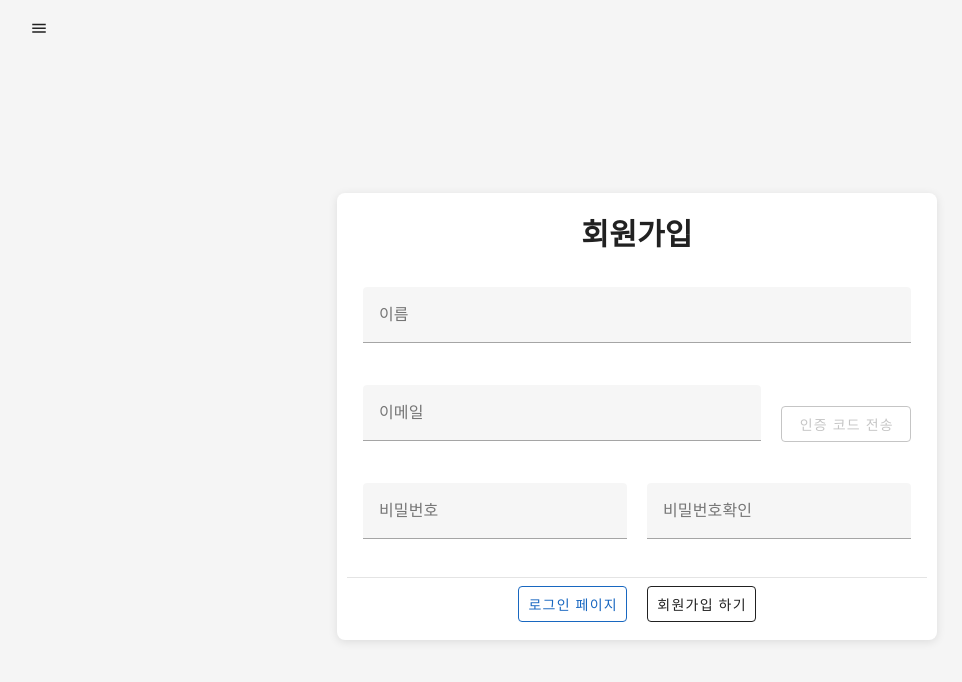
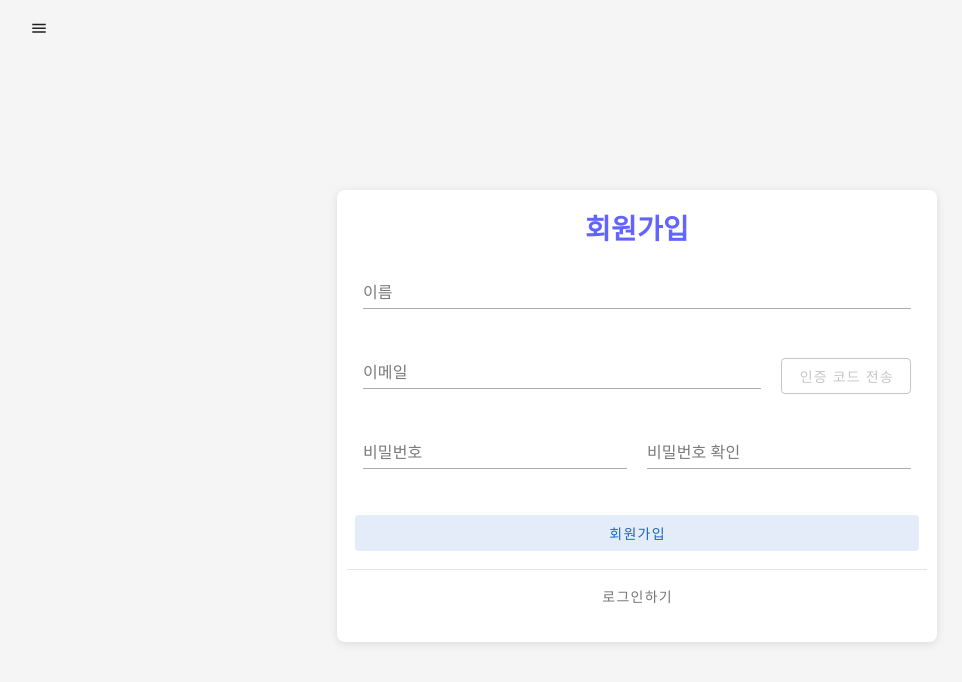
Before and after one commit to sprae114/trading, a Vue app in the folder frontend/: page /login/register in a window 1280 px wide. Shown: the top 682 px of the page, without its empty margins (3-965 px from the left). Built offline with nearby package versions, Linux system fonts and the light colour scheme.

Commit message:
feat : 회원가입 구현
- 기본적인 회원가입 구현 및 검증
- otp를 이용해 인증 코드 받기

```diff
--- a/frontend/src/pages/login/register.vue
+++ b/frontend/src/pages/login/register.vue
@@ -1,34 +1,37 @@
 <template>
     <div>
-        <OTPModalComponent :email="email" :url="url" />
+      <!-- OTP 모달 -->
+      <OTPModalComponent :email="request.email" :url="url" />
+
       <v-container fluid>
+        <!-- 회원가입 컨테이너 -->
         <div class="register-container">
           <v-card>
-                    <v-card-title class="headline text-center">
-                        <h2> 회원가입 </h2>
+            <v-card-title class="text-center">
+              <h1>회원가입</h1>
             </v-card-title>
+            <!-- 입력 폼 -->
             <v-card-text>
-                        <v-form ref="form" v-model="valid">
-                            <div class="rowclass">
-                                <v-text-field v-model="name" :rules="[rules.required, rules.name]" label="이름" outlined dense></v-text-field>
+              <v-form ref="form" v-model="isFormValid">
+                <v-text-field v-model="request.name" :rules="[rules.required, rules.name]" label="이름" variant="underlined"></v-text-field>
+                <div class="input-row">
+                  <v-text-field v-model="request.email" :rules="[rules.required, rules.verificationEmail]" label="이메일" variant="underlined" :readonly="isOTPValid"></v-text-field>
+                  <v-btn @click="sendVerificationCode" color="dark" variant="outlined" :disabled="!isValidEmail || isOTPValid">인증 코드 전송</v-btn>
                 </div>
-
-                            <div class="rowclass">
-                                <v-text-field v-model="email" :rules="[rules.required, rules.verificationEmail]" label="이메일" outlined dense :readonly="isOTPVaild"></v-text-field>
-                                <v-btn @click="sendVerificationCode" color="dark" variant="outlined" :readonly="isOTPVaild" :disabled="!isVaildEmail">인증 코드 전송</v-btn>
-                            </div>
-
-                            <div class="rowclass">
-                                <v-text-field v-model="password" :rules="[rules.required, rules.password]" label="비밀번호" type="password" outlined dense></v-text-field>
-
-                                <v-text-field v-model="passwordCheck" :rules="[rules.required, rules.passwordCheck]" label="비밀번호확인" type="password" outlined dense></v-text-field>
+                <div class="input-row">
+                  <v-text-field v-model="request.password" :rules="[rules.required, rules.password]" label="비밀번호" type="password" variant="underlined"></v-text-field>
+                  <v-text-field v-model="request.passwordCheck" :rules="[rules.required, rules.passwordCheck]" label="비밀번호 확인" type="password" variant="underlined"></v-text-field>
                 </div>
               </v-form>
             </v-card-text>
+            <!-- 제출 버튼 -->
+            <v-card-actions>
+              <v-btn color="primary" variant="tonal" @click="submit">회원가입</v-btn>
+            </v-card-actions>
             <v-divider></v-divider>
+            <!-- 링크 버튼 -->
             <v-card-actions>
-                        <v-btn color="primary" variant="outlined" @click="goToLogin">로그인 페이지</v-btn>
-                        <v-btn variant="outlined" @click="submit">회원가입 하기</v-btn>
+              <v-btn variant="plain" @click="goToLogin">로그인하기</v-btn>
             </v-card-actions>
           </v-card>
         </div>
@@ -44,49 +47,43 @@ import axios from 'axios';
   export default {
     data() {
       return {
-            name: '',
-            email: '',
-            verificationCode: '',
-            password: '',
-            passwordCheck: '',
-            isVaildEmail: false,
-            valid: false,
-            url: '/api/login/register/auth',
+        request: {
+          email: '', // 이메일 입력값
+          name: '', // 사용자 이름
+          password: '', // 비밀번호
+          passwordCheck: '' // 비밀번호 확인
+        },
+        isValidEmail: false, // 이메일 유효성 상태
+        isFormValid: false, // 폼 유효성 상태
+        url: '/api/login/register/auth', // 인증 코드 요청 URL
         rules: {
           required: value => !!value || '필수 입력 항목입니다.',
-                name: value => /^[a-zA-Z가-힣]{2,10}$/.test(value) || '이름은 2자 이상 10자 이하의 한글 또는 영어로 입력해야 합니다.',
-                email: value => /.+@.+\..+/.test(value) || '유효한 이메일 형식이 아닙니다.',
+          name: value => /^[a-zA-Z가-힣]{2,10}$/.test(value) || '2~10자, 한글 또는 영어',
           verificationEmail: value => {
-                    if (/.+@.+\..+/.test(value)) {
-                        this.isVaildEmail = true;
-                        return true;
+            const isValid = /.+@.+\..+/.test(value);
+            this.isValidEmail = isValid;
+            return isValid || '유효한 이메일 형식이 아닙니다.';
+          },
+          password: value => /^(?=.*[a-zA-Z])(?=.*\d).{5,}$/.test(value) || '최소 5자, 영문자와 숫자 포함', // 비밀번호 규칙
+          passwordCheck: value => value === this.request.password || '비밀번호가 일치하지 않습니다.' // 비밀번호 일치 확인
         }
-                    else {
-                        this.isVaildEmail = false;
-                        return '유효한 이메일 형식이 아닙니다.';
-                    }
-                },
-                password: value => /^(?=.*[a-zA-Z])(?=.*\d).{5,}$/.test(value) || '비밀번호는 최소 5자 이상, 영문자와 숫자를 포함해야 합니다.',
-                passwordCheck: value => value === this.password || '비밀번호가 일치하지 않습니다.',
-            },
-            registerErrorMessages: '이메일 인증을 먼저 해주세요.',
       };
     },
-
     components: {
-        OTPModalComponent
+      OTPModalComponent // OTP 모달 컴포넌트
     },
 
     methods: {
-        sendVerificationCode() {
-            if (this.isVaildEmail) {
-                axios.get(`${this.backendUrl}/api/login/register/auth?email=${this.email}`)
+      sendVerificationCode() { // 인증 코드 전송
+        if (this.isValidEmail) {
+          axios.get(`${this.backendUrl}${this.url}?email=${this.request.email}`)
             .then(() => {
               this.SET_MODAL_OPEN(true);
               this.SHOW_NOMAL_ALERT_MESSAGE(['success', '인증 코드가 전송되었습니다. 이메일을 확인해주세요.']);
             })
-                    .catch((error) => {
-                        if (error.response.status === 400) {
+            .catch(error => {
+              const status = error.response?.status;
+              if (status === 400) {
                 this.SHOW_NOMAL_ALERT_MESSAGE(['error', '이미 가입된 이메일입니다.']);
               } else {
                 this.SHOW_NOMAL_ALERT_MESSAGE(['error', '인증 코드 전송에 실패했습니다.']);
@@ -96,70 +93,92 @@ export default {
           this.SHOW_NOMAL_ALERT_MESSAGE(['error', '유효한 이메일을 입력해주세요.']);
         }
       },
-        submit() {
-            if (!this.isOTPVaild) {
+
+      submit() { // 회원가입 제출
+        if (!this.isOTPValid) {
           this.SHOW_NOMAL_ALERT_MESSAGE(['error', '이메일 인증을 먼저 해주세요.']);
-            } else if (!this.valid) {
+        } else if (!this.isFormValid) {
           this.SHOW_NOMAL_ALERT_MESSAGE(['error', '필수 입력 항목을 모두 입력해주세요.']);
         } else {
           axios.post(`${this.backendUrl}/api/login/register`, {
-                    name: this.name,
-                    email: this.email,
-                    pwd: this.password,
+            name: this.request.name,
+            email: this.request.email,
+            pwd: this.request.password
           })
-                    .then((response) => {
-                        console.log(response);
+            .then(() => {
               this.SET_OTP_VAILD(false);
               this.$router.push('/login/home');
               this.SHOW_NOMAL_ALERT_MESSAGE(['success', '회원가입 성공했습니다!']);
             })
-                    .catch((error) => {
-                        console.error(error);
+            .catch(error => {
+              const status = error.response?.status;
+              if (status === 400) {
+                this.SHOW_NOMAL_ALERT_MESSAGE(['error', '이미 가입된 이메일입니다.']);
+              } else {
                 this.SHOW_NOMAL_ALERT_MESSAGE(['error', '회원가입에 실패했습니다. 다시 시도해주세요.']);
+              }
             });
         }
       },
 
       goToLogin() {
+        // 로그인 페이지로 이동
         this.$router.push('/login/home');
       },
-        ...mapMutations(['SHOW_NOMAL_ALERT_MESSAGE', 'SET_MODAL_OPEN', 'SET_OTP_VAILD']),
+      ...mapMutations(['SHOW_NOMAL_ALERT_MESSAGE', 'SET_MODAL_OPEN', 'SET_OTP_VAILD'])
     },
 
     computed: {
-        ...mapState(['isAlertOpen', 'isModalOpen', 'isOTPVaild', 'alertTpye', 'alertMessage', 'backendUrl']),
+      ...mapState(['isOTPValid', 'backendUrl'])
     },
+    destroyed() {
+      this.SET_OTP_VAILD(false);
+      this.SET_MODAL_OPEN(false);
+    }
   };
   </script>
 
   <style scoped>
+  /* 회원가입 컨테이너 */
   .register-container {
-    display: flex;
-    justify-content: center;
-    align-items: center;
-    width: 100%;
+    display: grid;
+    place-items: center;
     height: 100vh;
   }
 
-.rowclass {
+  /* 카드 스타일 */
+  .v-card {
+    box-shadow: 0 2px 10px rgba(0, 0, 0, 0.1);
+    border-radius: 8px;
+    width: 600px;
+    padding: 10px;
+  }
+
+  /* 입력 행 스타일 */
+  .input-row {
     display: flex;
     justify-content: space-between;
     align-items: center;
-    margin-top: 20px;
+    margin-top: 10px;
     gap: 20px;
   }
 
-.v-card {
-    box-shadow: 0 2px 10px rgba(0, 0, 0, 0.1);
-    border-radius: 8px;
-    max-width: 600px;
-    width: 100%;
-    padding: 10px;
-}
-
+  /* 버튼 그룹 스타일 */
   .v-card-actions {
     display: flex;
     justify-content: center;
-    gap: 20px;
+  }
+
+  /* 제출 버튼 스타일 */
+  .v-card-actions .v-btn {
+    width: 100%;
+    margin-bottom: 10px;
+  }
+
+  /* 제목 스타일 */
+  h1 {
+    color: #6164ff;
+    font-size: 28px;
+    font-weight: 700;
   }
   </style>
```
Also changed, not shown: frontend/src/components/modal/OTPModalComponent.vue (+27 -72 lines). Lines whose indentation alone changed are shown as unchanged.
